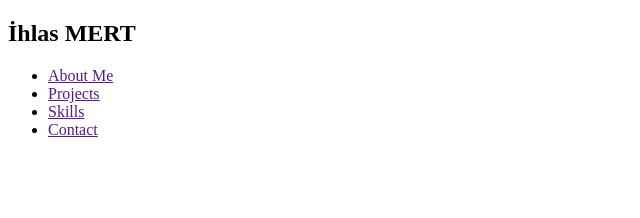
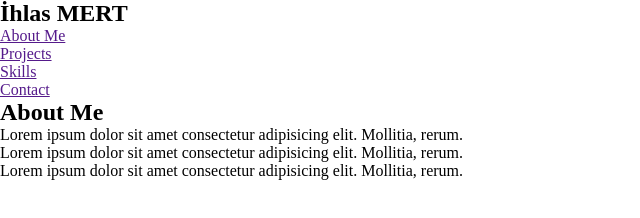
Before and after one commit to ihlasMert/personal-portfolia, a plain HTML site: page index.html in a window 1280 px wide. Shown: the whole page, without its empty margins (0-640 px from the left). Drawn offline with Linux system fonts and the light colour scheme.

Commit message:
added a section

```diff
--- a/index.html
+++ b/index.html
@@ -17,6 +17,20 @@
         <li><a href="">Contact</a></li>
       </ul>
     </nav>
-
+    <main>
+      <section class="about-me">
+        <div class="about-me-container">
+          <div class="about-me-text">
+            <h2>About Me</h2>
+            <p>Lorem ipsum dolor sit amet consectetur adipisicing elit. Mollitia, rerum.</p>
+            <p>Lorem ipsum dolor sit amet consectetur adipisicing elit. Mollitia, rerum.</p>
+            <p>Lorem ipsum dolor sit amet consectetur adipisicing elit. Mollitia, rerum.</p>
+          </div>
+          <img src="" alt="">
+        </div>
+      </section>
+      <section class="projects"></section>
+      <section class="skills"></section>
+    </main>
   </body>
 </html>
--- a/styles.css
+++ b/styles.css
@@ -0,0 +1,5 @@
+*{
+    margin: 0;
+    padding: 0;
+    box-sizing: border-box;
+}
```
